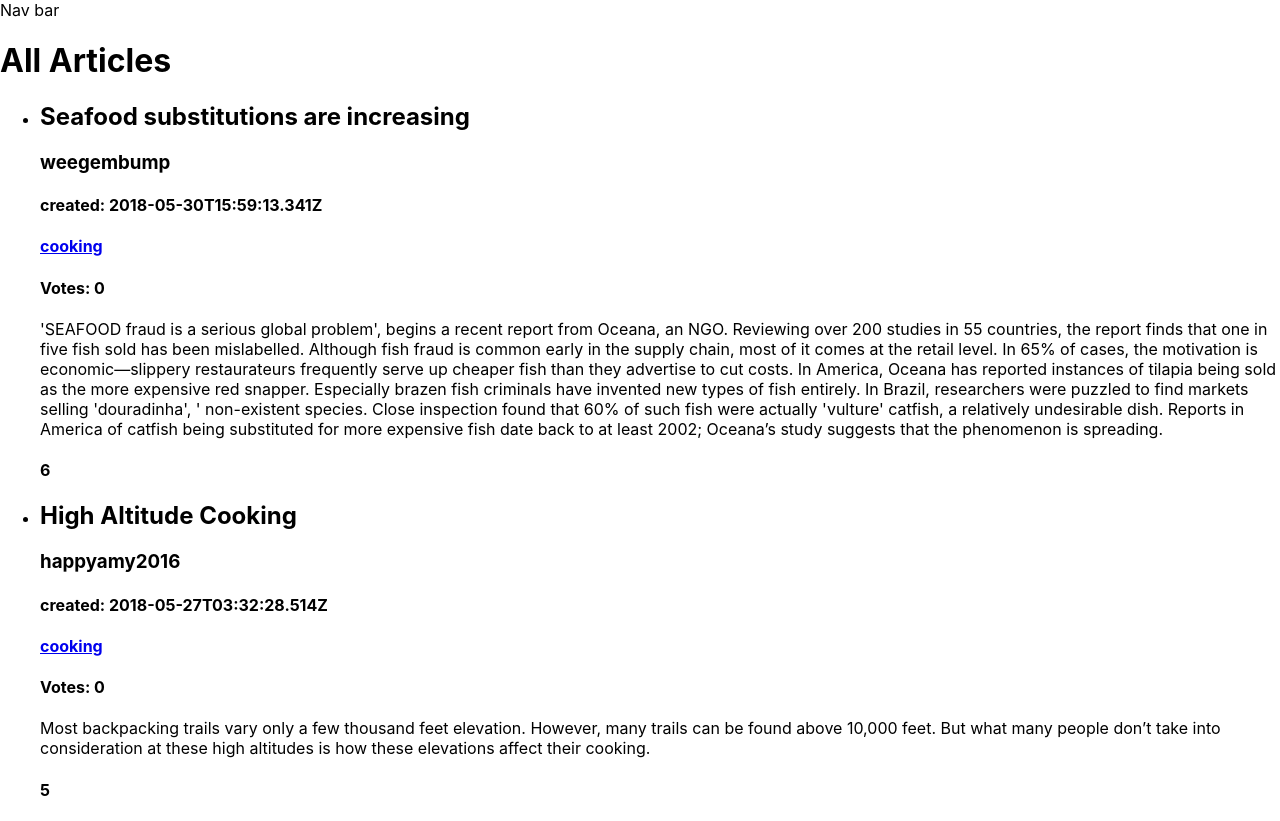
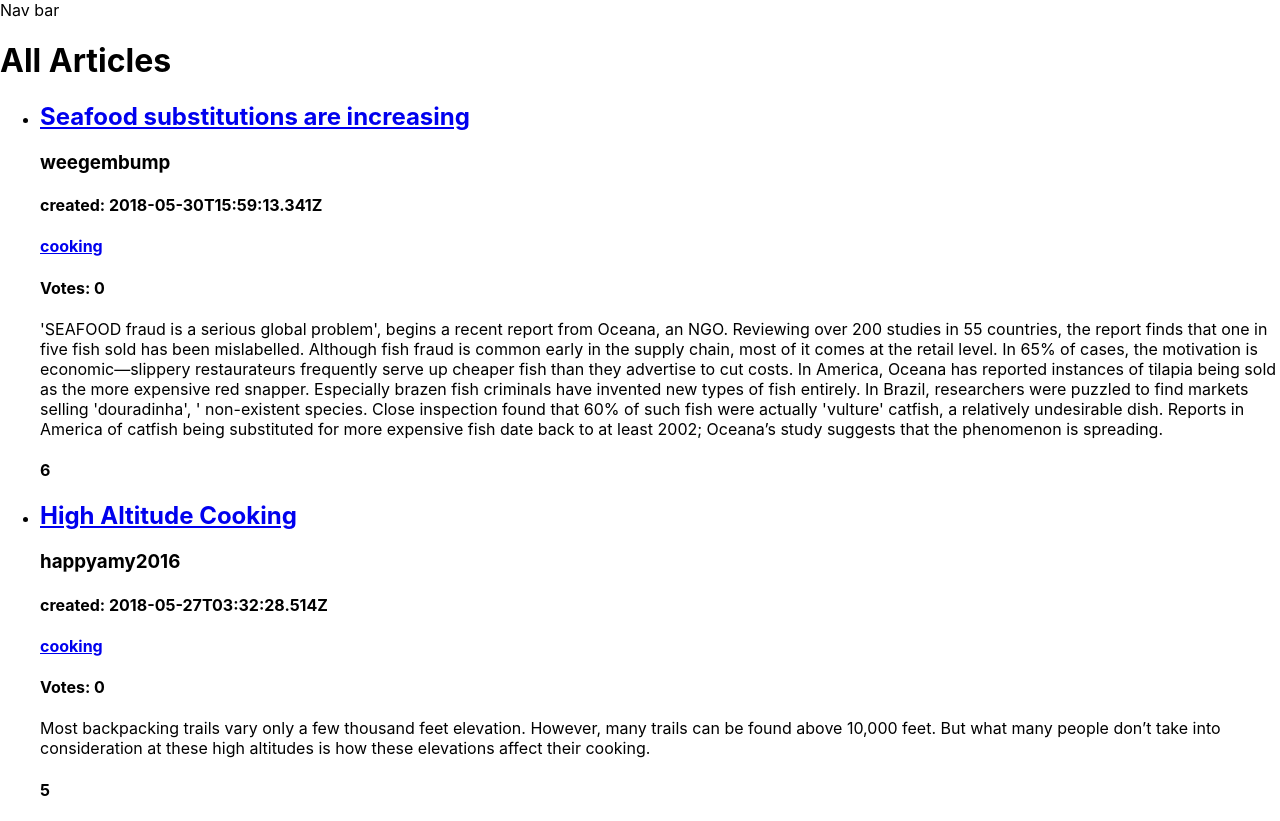
Before and after one commit to tomosim/fe-nc-news, a React (Create React App) app: page / in a window 1280 px wide. Built offline with nearby package versions, Linux system fonts and the light colour scheme.

Commit message:
Add link to article_id

```diff
--- a/src/components/ArticleCard.js
+++ b/src/components/ArticleCard.js
@@ -15,7 +15,9 @@ const ArticleCard = ({
 }) => {
   return (
     <li key={article_id}>
-      <h2>{title}</h2>
+      <Link to={`/articles/${article_id}`}>
+        <h2>{title}</h2>
+      </Link>
       <h3>{author}</h3>
       <h4>created: {created_at}</h4>
       <h4>
```
